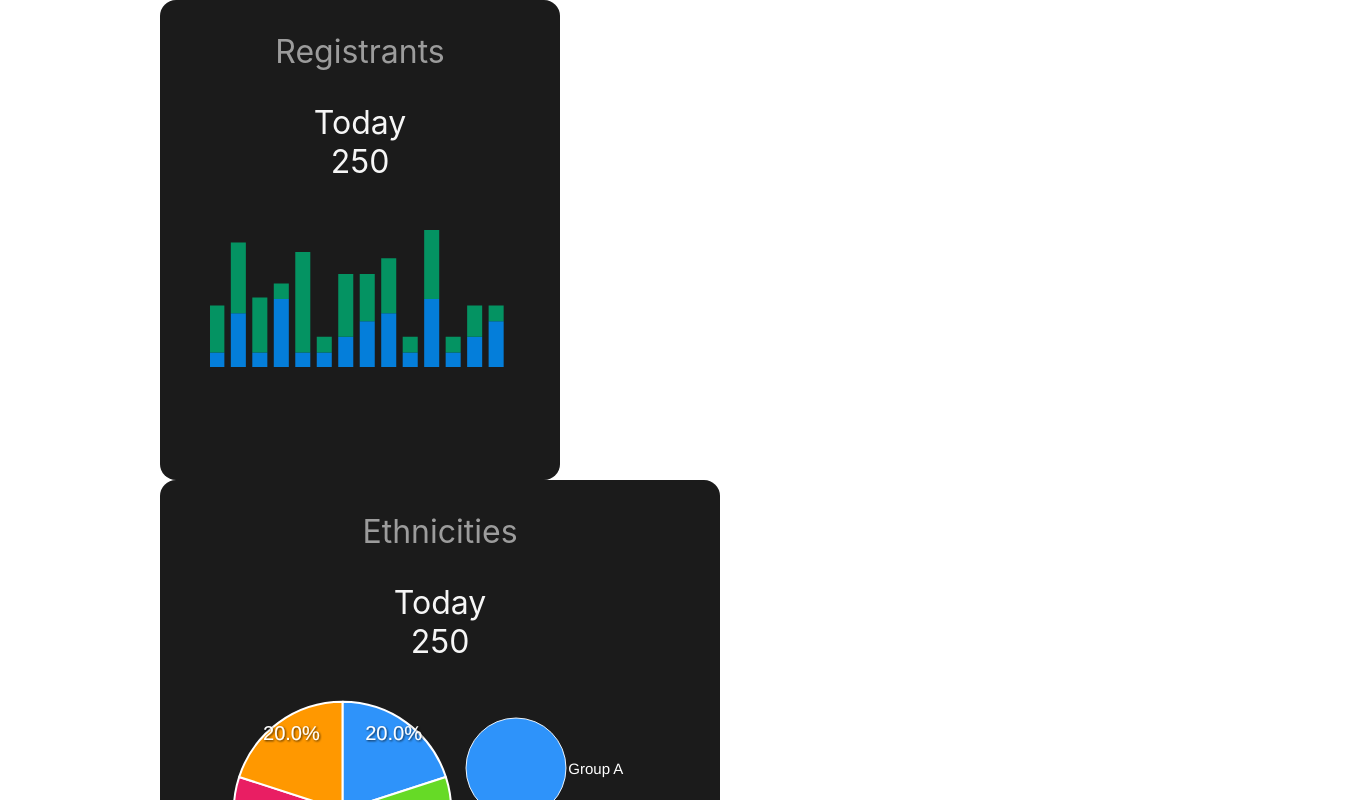
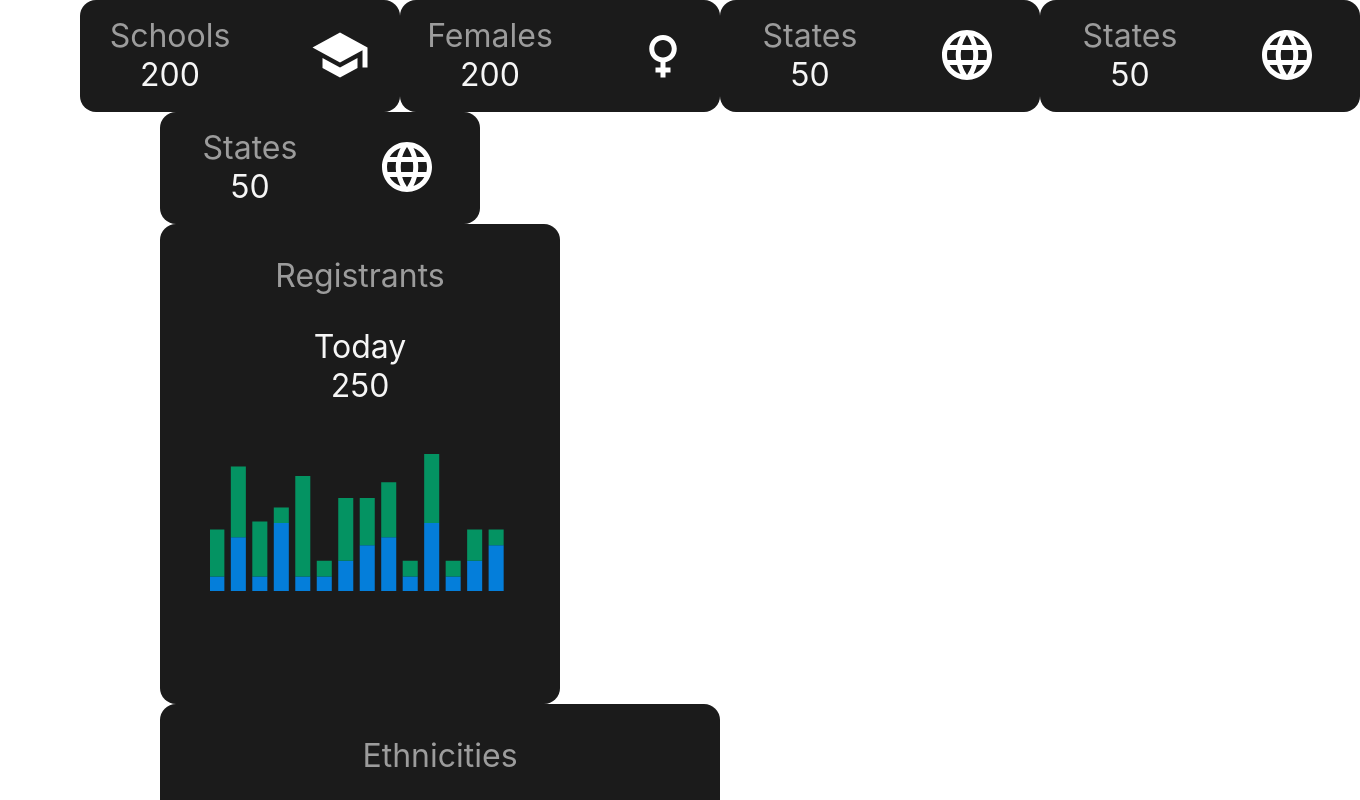
Before and after one commit to nishilfaldu/react-dashboard, a React (Create React App) app: page / in a window 1280 px wide. Shown: the top 800 px of the page, 1360 px wide, since content can reach past the window. Built offline with nearby package versions, Linux system fonts and the light colour scheme.

Commit message:
flex first row

```diff
--- a/src/components/StatsDashboard.js
+++ b/src/components/StatsDashboard.js
@@ -11,14 +11,14 @@ import styled from 'styled-components';
 
 const SmallComponentsRow = styled.div`
     display: flex;
-
+    justify-content: center;
+    align-items: center;
 `
 
 const StatsDashboard = function(){
     return(
         <div>
-            <BarChartCard></BarChartCard>
-            <PieChartCard cardTitle="Ethnicities" cardLabel="Today" cardValue="250"></PieChartCard>
+            <SmallComponentsRow>
                 <IconFigureCard cardTitle="Schools" cardValue="200" Icon={
                                             <SchoolIcon sx={{ fontSize: 60, color: 'white' }}/>
                                             }>
@@ -27,6 +27,23 @@ const StatsDashboard = function(){
                                         <FemaleIcon sx={{ fontSize: 60, color: 'white' }}/>
                                         }>
                 </IconFigureCard>
+                <IconFigureCard cardTitle="States" cardValue="50" Icon={
+                                        <LanguageIcon sx={{ fontSize: 60, color: 'white' }}/>
+                                        }>
+                </IconFigureCard>
+                <IconFigureCard cardTitle="States" cardValue="50" Icon={
+                                        <LanguageIcon sx={{ fontSize: 60, color: 'white' }}/>
+                                        }>
+                </IconFigureCard>
+            </SmallComponentsRow>
+            <IconFigureCard cardTitle="States" cardValue="50" Icon={
+                                        <LanguageIcon sx={{ fontSize: 60, color: 'white' }}/>
+                                        }>
+            </IconFigureCard>
+            <BarChartCard></BarChartCard>
+            <PieChartCard cardTitle="Ethnicities" cardLabel="Today" cardValue="250"></PieChartCard>
+
+
             <IconFigureCard cardTitle="States" cardValue="50" Icon={
                                         <LanguageIcon sx={{ fontSize: 60, color: 'white' }}/>
                                         }>
```
Lines whose indentation alone changed are shown as unchanged.
